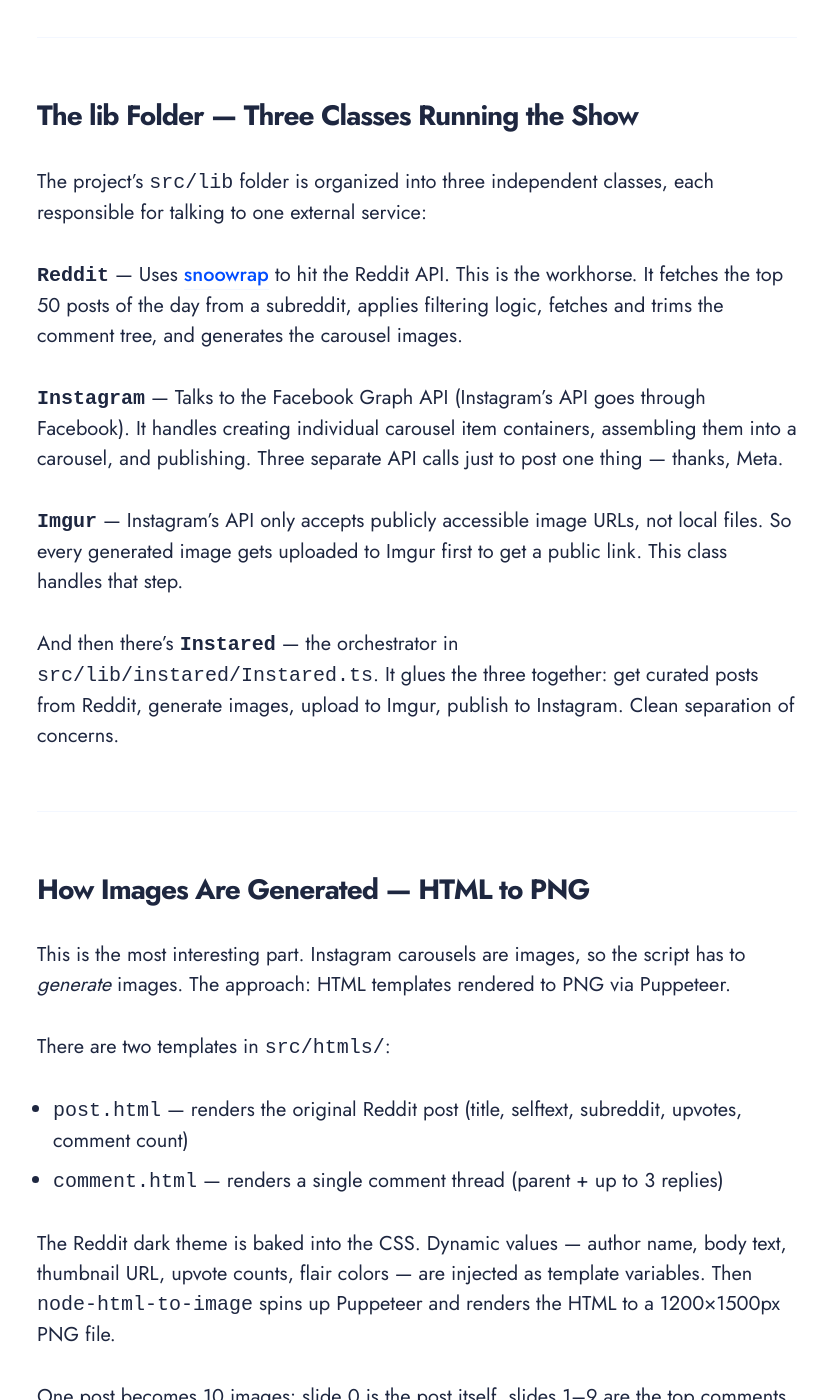
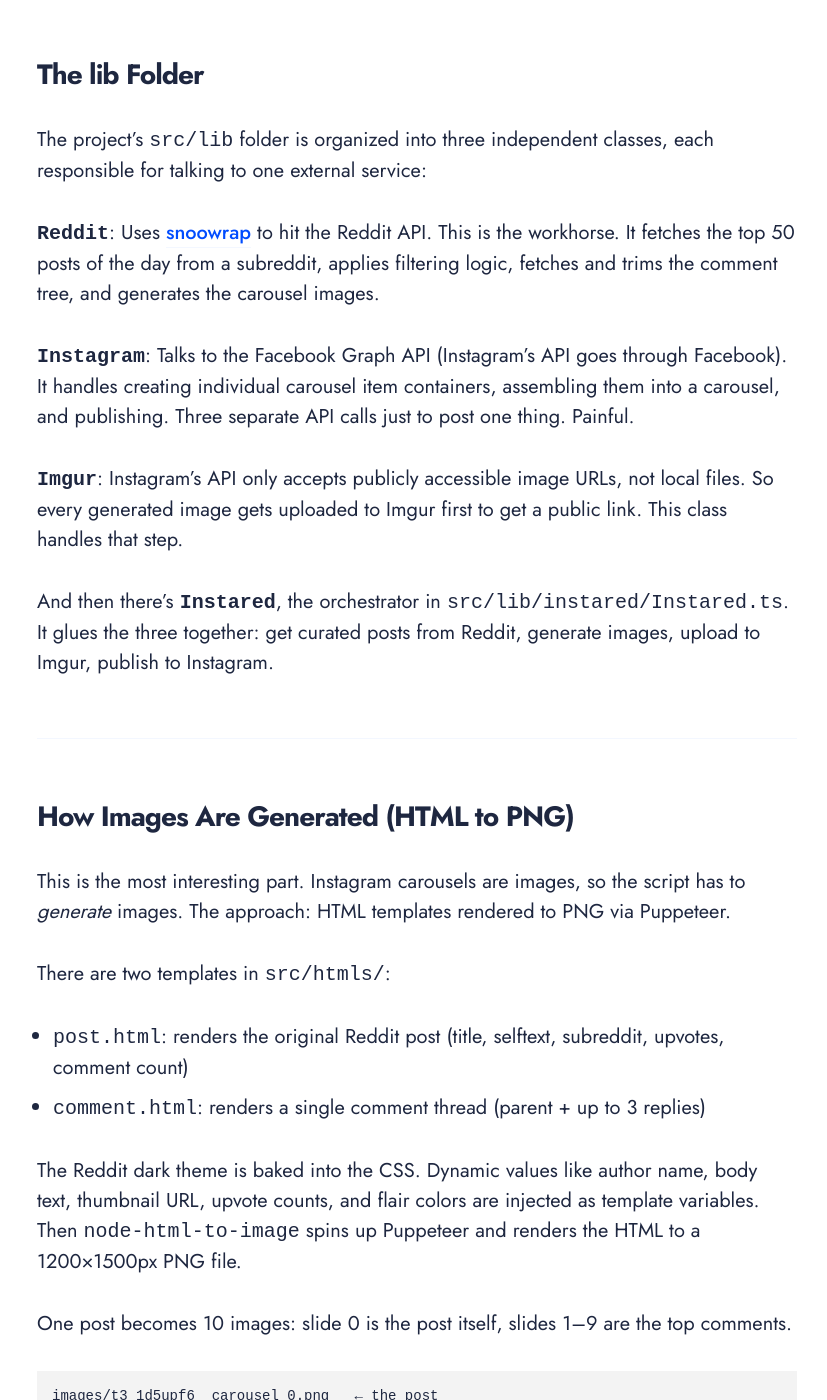
Before and after one commit to bhuwanadhikari/bhuwanadhikari.github.io, a Jekyll site: the page built from _projects/instared.md, in a window 1280 px wide and 1400 px high, scrolled down 905 px. Shown: the whole window, without its empty margins (223-1050 px from the left). Built offline with Jekyll 4.4.1, drawn with Linux system fonts in a browser that asks for light colours; nearby versions of some CDN libraries; some of the changed text lies outside the part shown.

Commit message:
minor changes

```diff
--- a/_projects/instared.md
+++ b/_projects/instared.md
@@ -1,6 +1,6 @@
 ---
 layout: project
-title: "Instared — Automating Reddit to Instagram with TypeScript and Cron Jobs"
+title: "Instared: Automating Reddit to Instagram with TypeScript and Cron Jobs"
 description: A bot that scrapes top posts from r/Nepal, renders them into carousel images using HTML templates and Puppeteer, then posts them to Instagram automatically.
 date: 2026-04-26
 image: "/images/projects/reddit_nepal_insta.png"
@@ -10,33 +10,33 @@
 
 ## The Idea
 
-Most Nepalis I know are on Instagram, not Reddit. But r/Nepal has genuinely interesting content — questions, debates, experiences — that just dies quietly after a day. So I built **Instared**: a script that wakes up every day, grabs the top posts from r/Nepal, turns them into Instagram carousel images, and posts them automatically. No human in the loop.
+Most Nepalis I know are on Instagram, not Reddit. But r/Nepal has genuinely interesting content (questions, debates, experiences) that just dies quietly after a day. So I built **Instared**: a script that wakes up every day, grabs the top posts from r/Nepal, turns them into Instagram carousel images, and posts them automatically. No human in the loop.
 
 ---
 
-## The lib Folder — Three Classes Running the Show
+## The lib Folder
 
 The project's `src/lib` folder is organized into three independent classes, each responsible for talking to one external service:
 
-**`Reddit`** — Uses [snoowrap](https://github.com/not-an-aardvark/snoowrap) to hit the Reddit API. This is the workhorse. It fetches the top 50 posts of the day from a subreddit, applies filtering logic, fetches and trims the comment tree, and generates the carousel images.
+**`Reddit`**: Uses [snoowrap](https://github.com/not-an-aardvark/snoowrap) to hit the Reddit API. This is the workhorse. It fetches the top 50 posts of the day from a subreddit, applies filtering logic, fetches and trims the comment tree, and generates the carousel images.
 
-**`Instagram`** — Talks to the Facebook Graph API (Instagram's API goes through Facebook). It handles creating individual carousel item containers, assembling them into a carousel, and publishing. Three separate API calls just to post one thing — thanks, Meta.
+**`Instagram`**: Talks to the Facebook Graph API (Instagram's API goes through Facebook). It handles creating individual carousel item containers, assembling them into a carousel, and publishing. Three separate API calls just to post one thing. Painful.
 
-**`Imgur`** — Instagram's API only accepts publicly accessible image URLs, not local files. So every generated image gets uploaded to Imgur first to get a public link. This class handles that step.
+**`Imgur`**: Instagram's API only accepts publicly accessible image URLs, not local files. So every generated image gets uploaded to Imgur first to get a public link. This class handles that step.
 
-And then there's **`Instared`** — the orchestrator in `src/lib/instared/Instared.ts`. It glues the three together: get curated posts from Reddit, generate images, upload to Imgur, publish to Instagram. Clean separation of concerns.
+And then there's **`Instared`**, the orchestrator in `src/lib/instared/Instared.ts`. It glues the three together: get curated posts from Reddit, generate images, upload to Imgur, publish to Instagram.
 
 ---
 
-## How Images Are Generated — HTML to PNG
+## How Images Are Generated (HTML to PNG)
 
 This is the most interesting part. Instagram carousels are images, so the script has to *generate* images. The approach: HTML templates rendered to PNG via Puppeteer.
 
 There are two templates in `src/htmls/`:
-- `post.html` — renders the original Reddit post (title, selftext, subreddit, upvotes, comment count)
-- `comment.html` — renders a single comment thread (parent + up to 3 replies)
+- `post.html`: renders the original Reddit post (title, selftext, subreddit, upvotes, comment count)
+- `comment.html`: renders a single comment thread (parent + up to 3 replies)
 
-The Reddit dark theme is baked into the CSS. Dynamic values — author name, body text, thumbnail URL, upvote counts, flair colors — are injected as template variables. Then `node-html-to-image` spins up Puppeteer and renders the HTML to a 1200×1500px PNG file.
+The Reddit dark theme is baked into the CSS. Dynamic values like author name, body text, thumbnail URL, upvote counts, and flair colors are injected as template variables. Then `node-html-to-image` spins up Puppeteer and renders the HTML to a 1200×1500px PNG file.
 
 One post becomes 10 images: slide 0 is the post itself, slides 1–9 are the top comments.
 
@@ -52,22 +52,22 @@
 
 ---
 
-## Filtering Logic — Surprisingly Strict
+## Filtering Logic
 
 Not every top post qualifies. `getCuratedPosts` applies several filters:
 
-- **No images or galleries** — text-only posts work best for comment carousels
-- **No videos** — same reason
-- **At least 5 comments** — a post with no discussion isn't interesting enough
-- **Character length limits** — title + selftext must fit within 930 characters; if not, selftext alone is shown; if even that's too long, the post is rejected
+- **No images or galleries**: text-only posts work best for comment carousels
+- **No videos**: same reason
+- **At least 5 comments**: a post with no discussion isn't interesting enough
+- **Character length limits**: title + selftext must fit within 930 characters; if not, selftext alone is shown; if even that's too long, the post is rejected
 
-The remaining posts are sorted by comment count — the most discussed goes first.
+The remaining posts are sorted by comment count, most discussed goes first.
 
 ---
 
-## The Comment Tree — More Work Than Expected
+## The Comment Tree
 
-Reddit comments are trees — every comment can have replies, which can have their own replies. The `makeTree` function recursively trims this to two levels deep: parent + children only. For each parent, it picks the top 3 replies by upvote count.
+Reddit comments are trees. Every comment can have replies, which can have their own replies. The `makeTree` function recursively trims this to two levels deep: parent + children only. For each parent, it picks the top 3 replies by upvote count.
 
 Then another round of filtering:
 - Remove deleted comments
```
Also changed, not shown: other parts of _projects/instared.md (+4 -4 lines), _posts/2024-11-25-finding-trekking-guide-in-nepal.md (+1 -1 lines), _posts/2024-11-29-listening-to-songs-and-realizing-it.md (+1 -1 lines), _posts/2025-10-01-i-started-my-masters-degree.md (+4 -4 lines), _projects/diy-digital-clock.md (+14 -14 lines), _projects/zencv.md (+13 -13 lines), images/projects/reddit_nepal_insta.png.
